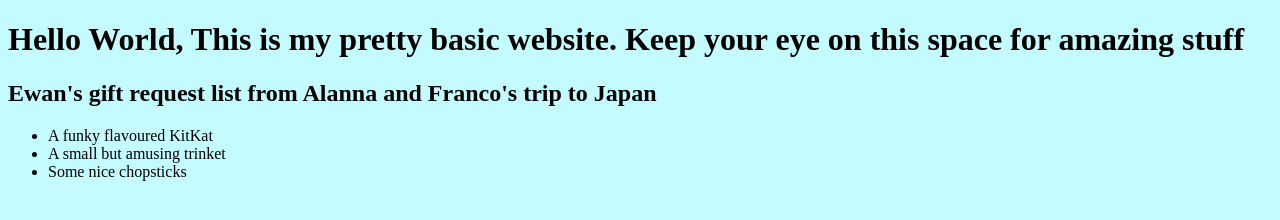
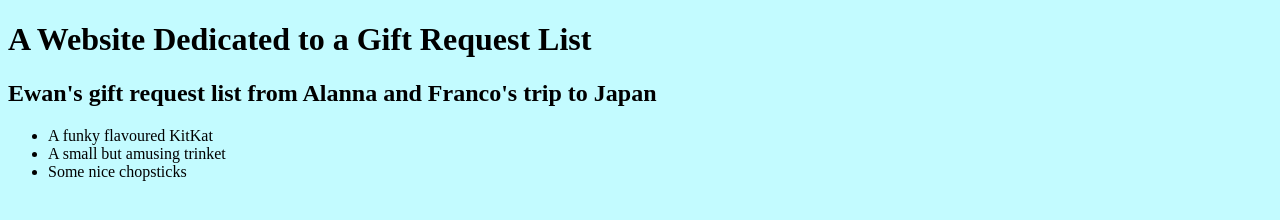
Before and after one commit to unitbob1/ewhite.uk, a plain HTML site: page index.html in a window 1280 px wide. Drawn offline with Linux system fonts and the light colour scheme.

Commit message:
Change website header

```diff
--- a/index.html
+++ b/index.html
@@ -1,7 +1,7 @@
 <!DOCTYPE html>
 <html>
 <body style="background-color:#C3FBFF;">
-<h1>Hello World, This is my pretty basic website. Keep your eye on this space for amazing stuff</h1>
+<h1>A Website Dedicated to a Gift Request List</h1>
 
 <html>
 <body>
```
